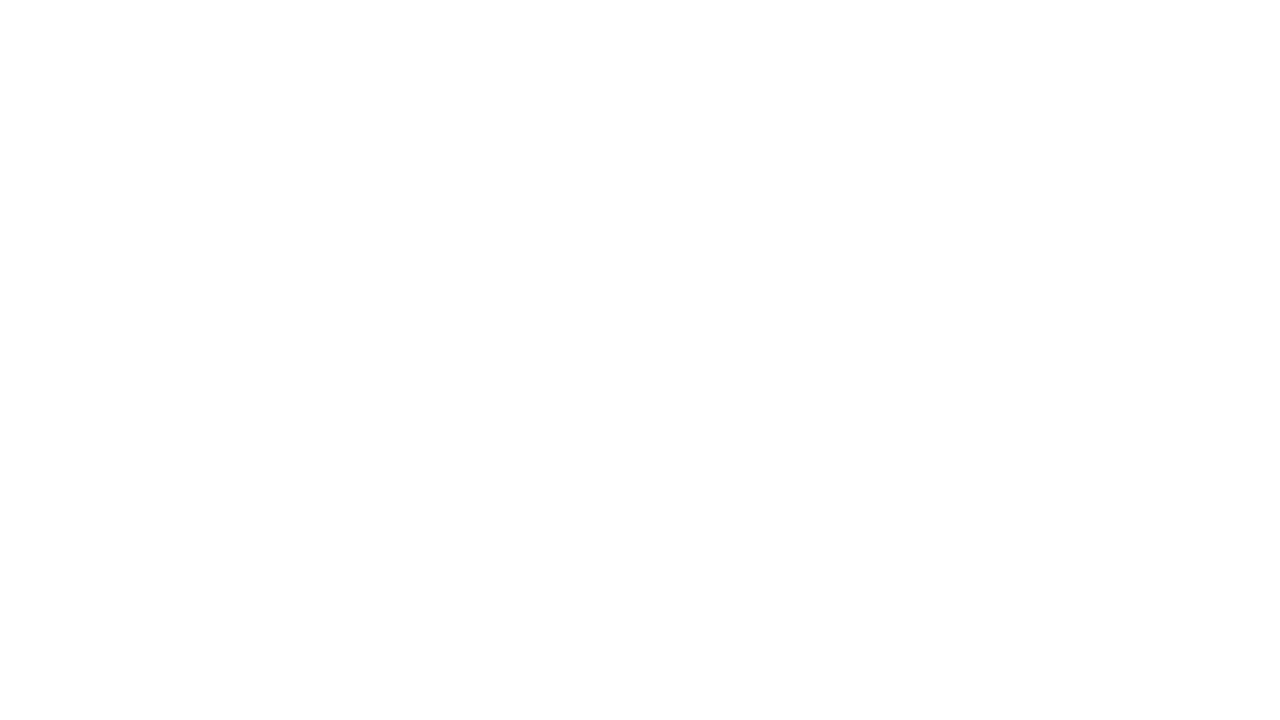
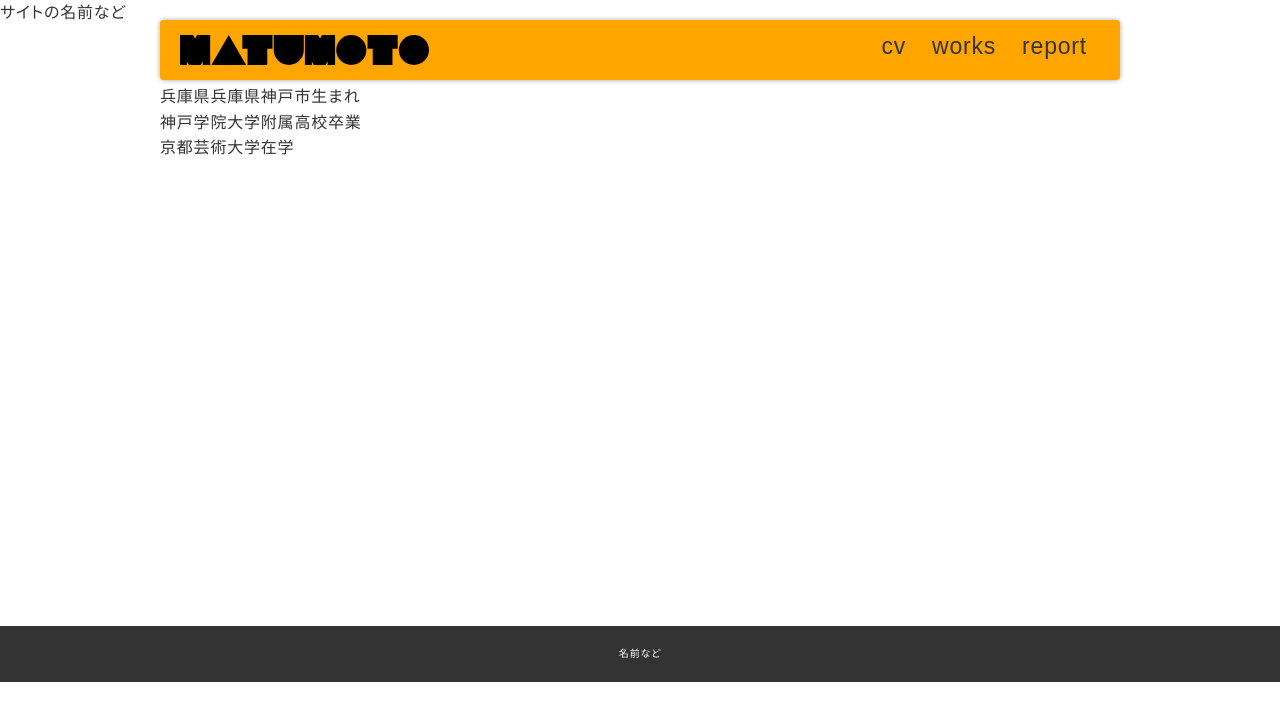
Before and after one commit to KUAD-XtechDesign/portfolio-matsuoka12127036, a plain HTML site: page cv.html in a window 1280 px wide. Drawn offline with Linux system fonts and the light colour scheme.

Commit message:
cvぺーじ

```diff
--- a/css/style.css
+++ b/css/style.css
@@ -248,14 +248,15 @@ report
 .mb_m {
   margin-bottom: 20px;
 
-  /*======================================================
+/*======================================================
 case1
 ======================================================*/
 
-#case1 li{
+
+#case1{
   border-left: 1px solid #000;
-  margin-left:30px;
-}
+  margin-left: 30px;
+  }
 
  #case1 li{
   display: flex;
--- a/cv.html
+++ b/cv.html
@@ -0,0 +1,46 @@
+<!DOCTYPE html>
+<html lang="ja">
+<head>
+  <meta charset="UTF-8">
+  <meta http-equiv="X-UA-Compatible" content="IE=edge">
+  <meta name="viewport" content="width=device-width, initial-scale=1.0">
+  <link rel="stylesheet" href="./css/style.css">
+  <title>トップページ</title>
+</head>
+<body>
+
+  <header>
+    <div class="inner">
+      <p id="header_logo">
+        <a href="./index.html"><img src="./images/logo.svg" alt=""></a>
+      </p>
+      <ul id="global_menu">
+        <li><a href="./cv.html">cv</a></li>
+        <li><a href="./works/index.html">works</a></li>
+        <li><a href="./reports/index.html">report</a></li>
+      </ul>
+    </div>
+  </header>
+
+  <section>
+    <!-- 空の要素だけどcssで背景を設定している -->
+    <div class="">
+      サイトの名前など
+    </div>
+    <div class="contents">
+      <h2>経歴</h2>
+      <ul>
+        <li>兵庫県兵庫県神戸市生まれ</li>
+        <li>神戸学院大学附属高校卒業</li>
+        <li>京都芸術大学在学</li>
+      </ul>
+    </div>
+  </section>
+
+  <footer>
+    名前など
+  </footer>
+
+
+</body>
+</html>
```
Also changed, not shown: index.html (+1 -1 lines).
